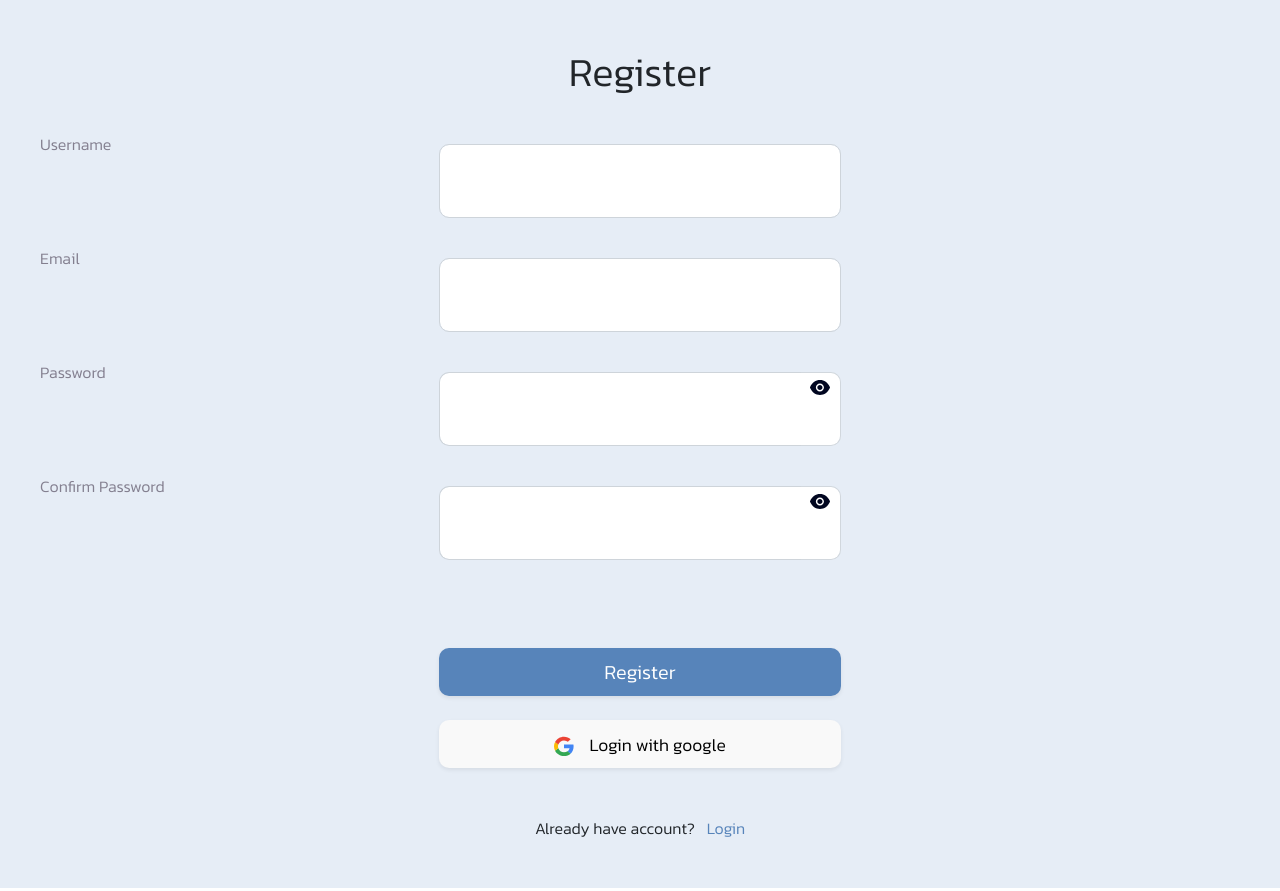
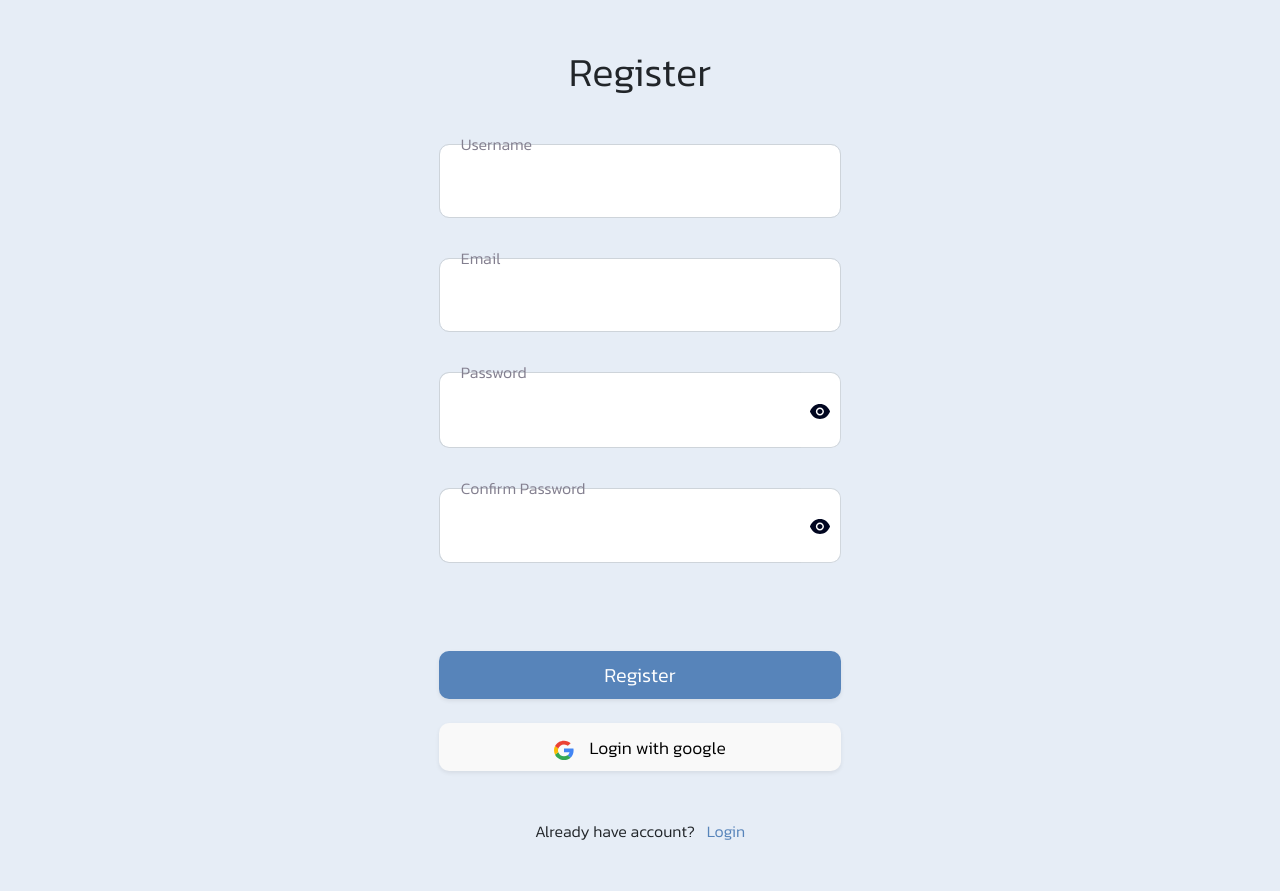
Before and after one commit to MemorableTeam/kurangguru-frontend, a Next.js app: page /register in a window 1280 px wide. Built offline with nearby package versions, Linux system fonts and the light colour scheme.

Commit message:
fixing style in login register

```diff
--- a/pages/register/index.js
+++ b/pages/register/index.js
@@ -36,7 +36,7 @@ const Login = () => {
             <h1 className="my-5 text-center kanit">Register</h1>
             <form onSubmit={handleSubmit(processRegister)}>
               <div className="mb-3">
-                <label htmlFor="input-username" className="form-label text-grey-dark kanit label-top">
+                <label htmlFor="input-username" className="form-label text-grey-dark kanit label-top4">
                   Username
                 </label>
                 <input
@@ -50,7 +50,7 @@ const Login = () => {
               </div>
 
               <div className="mb-3">
-                <label htmlFor="input-email" className="form-label text-grey-dark kanit label-top">
+                <label htmlFor="input-email" className="form-label text-grey-dark kanit label-top4">
                   Email
                 </label>
                 <input
@@ -64,7 +64,7 @@ const Login = () => {
               </div>
 
               <div className="mb-3">
-                <label htmlFor="input-password" className="form-label text-grey-dark kanit label-top">
+                <label htmlFor="input-password" className="form-label text-grey-dark kanit label-top4">
                   Password
                 </label>
                 <div className='input-group'>
@@ -74,7 +74,7 @@ const Login = () => {
                     className={`form-control shadow-none border-radius-10 py-4 r-none ${errors.password ? 'is-invalid' : ''}`}
                     id="input-password"
                   />
-                  <div className='px-2 input-group-append toogle'>
+                  <div className='px-2 input-group-append toogle py-4'>
                     {(!visiblePassword) ? (
                       <img src='./icon/open-eyes-icon.svg' onClick={() => setVisiblePassword(true)} />
                     ) : (
@@ -87,7 +87,7 @@ const Login = () => {
               </div>
 
               <div className="mb-5">
-                <label htmlFor="input-confirm-password" className="form-label text-grey-dark kanit label-top">
+                <label htmlFor="input-confirm-password" className="form-label text-grey-dark kanit label-top4">
                   Confirm Password
                 </label>
                 <div className='input-group'>
@@ -97,7 +97,7 @@ const Login = () => {
                     className={`form-control shadow-none border-radius-10 py-4 r-none ${errors.confirm_password ? 'is-invalid' : ''}`}
                     id="input-confirm-password"
                   />
-                  <div className={`px-2 input-group-append toogle`}>
+                  <div className={`px-2 input-group-append toogle py-4`}>
                     {(!visibleConfirm) ? (
                       <img src='./icon/open-eyes-icon.svg' onClick={() => setVisibleConfirm(true)} />
                     ) : (
--- a/styles/_auth.scss
+++ b/styles/_auth.scss
@@ -23,6 +23,12 @@
 .label-top3 {
   position: absolute;
   right: 31%;
+  margin-top: -12px;
+  z-index: 999;
+}
+.label-top4 {
+  position: absolute;
+  left: 36%;
   margin-top: -12px;
   z-index: 999;
 }
@@ -71,6 +77,9 @@
   .label-top3{
     right: 63%;
   }
+  .label-top4{
+    left: 8%;
+  }
 }
 @media only screen and (max-width: 425px) {
   .fg-left{
```
Also changed, not shown: pages/login/index.js (+4 -4 lines).
